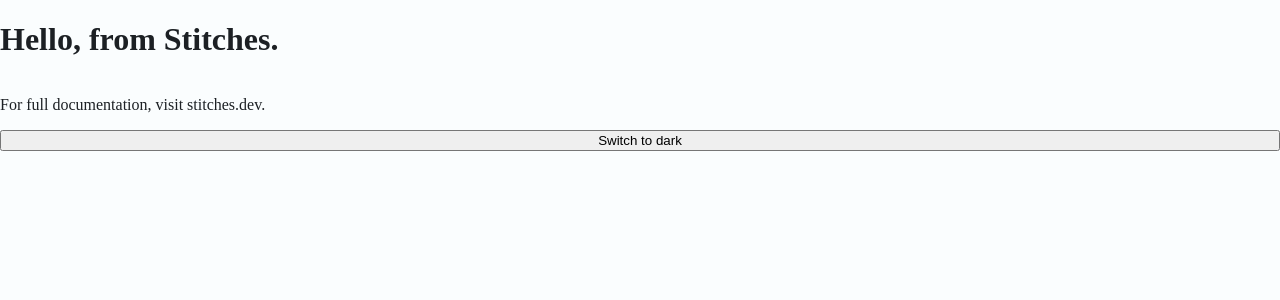
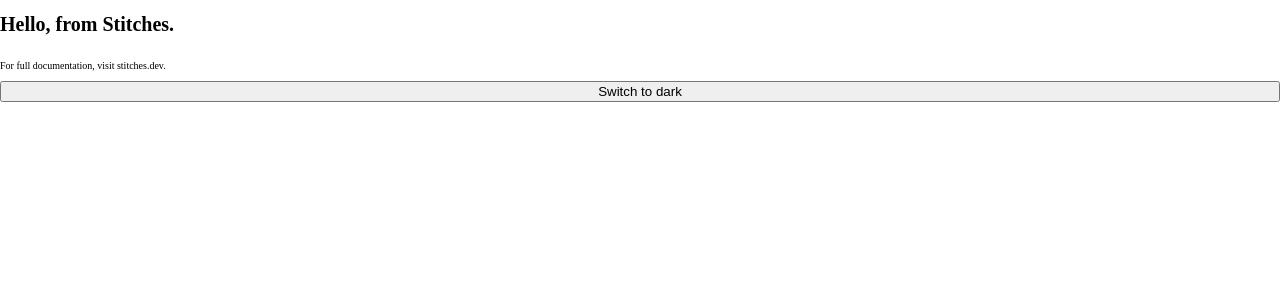
Before and after one commit to leonshenprojects/leon-portfolio, a Next.js app: page / in a window 1280 px wide. Shown: the top 300 px of the page. Built offline with nearby package versions, Linux system fonts and the light colour scheme.

Commit message:
chore: Sets up design system

```diff
--- a/stitches.config.ts
+++ b/stitches.config.ts
@@ -1,29 +1,393 @@
-import { cyan, cyanDark, slate, slateDark } from '@radix-ui/colors';
 import { createStitches } from '@stitches/react';
+import {
+	gray,
+	mauve,
+	slate,
+	sage,
+	olive,
+	sand,
+	tomato,
+	red,
+	crimson,
+	pink,
+	plum,
+	purple,
+	violet,
+	indigo,
+	blue,
+	sky,
+	mint,
+	cyan,
+	teal,
+	green,
+	grass,
+	lime,
+	yellow,
+	amber,
+	orange,
+	brown,
+	bronze,
+	gold,
+	grayA,
+	mauveA,
+	slateA,
+	sageA,
+	oliveA,
+	sandA,
+	tomatoA,
+	redA,
+	crimsonA,
+	pinkA,
+	plumA,
+	purpleA,
+	violetA,
+	indigoA,
+	blueA,
+	skyA,
+	mintA,
+	cyanA,
+	tealA,
+	greenA,
+	grassA,
+	limeA,
+	yellowA,
+	amberA,
+	orangeA,
+	brownA,
+	bronzeA,
+	goldA,
+	whiteA,
+	blackA,
+	grayDark,
+	mauveDark,
+	slateDark,
+	sageDark,
+	oliveDark,
+	sandDark,
+	tomatoDark,
+	redDark,
+	crimsonDark,
+	pinkDark,
+	plumDark,
+	purpleDark,
+	violetDark,
+	indigoDark,
+	blueDark,
+	skyDark,
+	mintDark,
+	cyanDark,
+	tealDark,
+	greenDark,
+	grassDark,
+	limeDark,
+	yellowDark,
+	amberDark,
+	orangeDark,
+	brownDark,
+	bronzeDark,
+	goldDark,
+	grayDarkA,
+	mauveDarkA,
+	slateDarkA,
+	sageDarkA,
+	oliveDarkA,
+	sandDarkA,
+	tomatoDarkA,
+	redDarkA,
+	crimsonDarkA,
+	pinkDarkA,
+	plumDarkA,
+	purpleDarkA,
+	violetDarkA,
+	indigoDarkA,
+	blueDarkA,
+	skyDarkA,
+	mintDarkA,
+	cyanDarkA,
+	tealDarkA,
+	greenDarkA,
+	grassDarkA,
+	limeDarkA,
+	yellowDarkA,
+	amberDarkA,
+	orangeDarkA,
+	brownDarkA,
+	bronzeDarkA,
+	goldDarkA,
+} from '@radix-ui/colors';
+import type * as Stitches from '@stitches/react';
+export type { VariantProps } from '@stitches/react';
 
-export const { styled, createTheme, getCssText, globalCss } = createStitches({
+export const {
+	styled,
+	css,
+	theme,
+	createTheme,
+	getCssText,
+	globalCss,
+	keyframes,
+	config,
+	reset,
+} = createStitches({
 	theme: {
 		colors: {
+			...gray,
+			...mauve,
+			...slate,
+			...sage,
+			...olive,
+			...sand,
+			...tomato,
+			...red,
+			...crimson,
+			...pink,
+			...plum,
+			...purple,
+			...violet,
+			...indigo,
+			...blue,
+			...sky,
+			...mint,
 			...cyan,
-			...slate,
-			background: '$cyan1',
-			text: '$slate12',
+			...teal,
+			...green,
+			...grass,
+			...lime,
+			...yellow,
+			...amber,
+			...orange,
+			...brown,
+			...bronze,
+			...gold,
+
+			...grayA,
+			...mauveA,
+			...slateA,
+			...sageA,
+			...oliveA,
+			...sandA,
+			...tomatoA,
+			...redA,
+			...crimsonA,
+			...pinkA,
+			...plumA,
+			...purpleA,
+			...violetA,
+			...indigoA,
+			...blueA,
+			...skyA,
+			...mintA,
+			...cyanA,
+			...tealA,
+			...greenA,
+			...grassA,
+			...limeA,
+			...yellowA,
+			...amberA,
+			...orangeA,
+			...brownA,
+			...bronzeA,
+			...goldA,
+
+			...whiteA,
+			...blackA,
+
+			// Semantic colors
+			hiContrast: '$slate12',
+			// loContrast: '$slate1',
+			loContrast: 'white',
+			canvas: 'hsl(0 0% 93%)',
+			panel: 'white',
+			transparentPanel: 'hsl(0 0% 0% / 97%)',
+			shadowLight: 'hsl(206 22% 7% / 35%)',
+			shadowDark: 'hsl(206 22% 7% / 20%)',
+		},
+		fonts: {
+			untitled: 'Untitled Sans, -apple-system, system-ui, sans-serif',
+			mono: 'Söhne Mono, menlo, monospace',
+		},
+		space: {
+			1: '0.5rem',
+			2: '1rem',
+			3: '1.5rem',
+			4: '2rem',
+			5: '2.5rem',
+			6: '3.5rem',
+		},
+		sizes: {
+			1: '0.5rem',
+			2: '1rem',
+			3: '1.5rem',
+			4: '2rem',
+			5: '2.5rem',
+			6: '3.5rem',
+		},
+		fontSizes: {
+			1: '1.2rem',
+			3: '1.4rem',
+			4: '1.5rem',
+			6: '2rem',
+			7: '2.5rem',
+			8: '3rem',
+		},
+		radii: {
+			1: '0.4rem',
+			2: '0.6rem',
+			3: '0.8rem',
+			4: '1.2rem',
+			round: '50%',
+			pill: '9999px',
+		},
+		zIndices: {
+			1: '100',
+			2: '200',
+			3: '300',
+			4: '400',
+			max: '999',
 		},
 	},
-});
+	media: {
+		bp1: '(min-width: 481px)',
+		bp2: '(min-width: 769px)',
+		bp3: '(min-width: 1025px)',
+		motion: '(prefers-reduced-motion)',
+		hover: '(any-hover: hover)',
+		dark: '(prefers-color-scheme: dark)',
+		light: '(prefers-color-scheme: light)',
+	},
+	utils: {
+		us: (value: Stitches.PropertyValue<'userSelect'>) => ({
+			WebkitUserSelect: value,
+			userSelect: value,
+		}),
 
-export const darkTheme = createTheme({
-	colors: {
-		...cyanDark,
-		...slateDark,
-		background: '$cyan1',
-		text: '$slate12',
+		userSelect: (value: Stitches.PropertyValue<'userSelect'>) => ({
+			WebkitUserSelect: value,
+			userSelect: value,
+		}),
+
+		appearance: (value: Stitches.PropertyValue<'appearance'>) => ({
+			WebkitAppearance: value,
+			appearance: value,
+		}),
+		backgroundClip: (value: Stitches.PropertyValue<'backgroundClip'>) => ({
+			WebkitBackgroundClip: value,
+			backgroundClip: value,
+		}),
 	},
 });
 
 export const globalStyles = globalCss({
-	'html, body, #__next': {
+	'*': {
+		boxSizing: 'border-box',
+	},
+	html: {
+		overflowX: 'hidden',
+		'-webkit-font-smoothing': 'antialiased',
+		textRendering: 'optimizeLegibility',
+		fontSize: '62.5%',
+	},
+	body: {
 		margin: 0,
-		height: '100%',
+		// fontFamily: '$meta',
+	},
+	// "@font-face": [
+	//   {
+	//     fontFamily: "Postoni",
+	//     fontWeight: 700,
+	//     fontDisplay: "fallback",
+	//     src: "url(https://www.washingtonpost.com/wp-stat/assets/fonts/PostoniWide-Bold.woff2)",
+	//   },
+	//   {
+	//     fontFamily: "Postoni",
+	//     fontWeight: 300,
+	//     fontDisplay: "fallback",
+	//     src: "url(https://www.washingtonpost.com/wp-stat/assets/fonts/PostoniWide-Regular.woff2)",
+	//   },
+	//   {
+	//     fontFamily: "Franklin",
+	//     fontWeight: 700,
+	//     fontDisplay: "fallback",
+	//     src: "url(https://www.washingtonpost.com/wp-stat/assets/fonts/ITC_Franklin-Bold.woff2)",
+	//   },
+	//   {
+	//     fontFamily: "Franklin",
+	//     fontWeight: 300,
+	//     fontDisplay: "fallback",
+	//     src: "url(https://www.washingtonpost.com/wp-stat/assets/fonts/ITC_Franklin-Light.woff2)",
+	//   },
+	// ],
+});
+
+export type CSS = Stitches.CSS<typeof config>;
+
+export const darkTheme = createTheme('dark-theme', {
+	colors: {
+		...grayDark,
+		...mauveDark,
+		...slateDark,
+		...sageDark,
+		...oliveDark,
+		...sandDark,
+		...tomatoDark,
+		...redDark,
+		...crimsonDark,
+		...pinkDark,
+		...plumDark,
+		...purpleDark,
+		...violetDark,
+		...indigoDark,
+		...blueDark,
+		...skyDark,
+		...mintDark,
+		...cyanDark,
+		...tealDark,
+		...greenDark,
+		...grassDark,
+		...limeDark,
+		...yellowDark,
+		...amberDark,
+		...orangeDark,
+		...brownDark,
+		...bronzeDark,
+		...goldDark,
+
+		...grayDarkA,
+		...mauveDarkA,
+		...slateDarkA,
+		...sageDarkA,
+		...oliveDarkA,
+		...sandDarkA,
+		...tomatoDarkA,
+		...redDarkA,
+		...crimsonDarkA,
+		...pinkDarkA,
+		...plumDarkA,
+		...purpleDarkA,
+		...violetDarkA,
+		...indigoDarkA,
+		...blueDarkA,
+		...skyDarkA,
+		...mintDarkA,
+		...cyanDarkA,
+		...tealDarkA,
+		...greenDarkA,
+		...grassDarkA,
+		...limeDarkA,
+		...yellowDarkA,
+		...amberDarkA,
+		...orangeDarkA,
+		...brownDarkA,
+		...bronzeDarkA,
+		...goldDarkA,
+
+		// Semantic colors
+		hiContrast: '$slate12',
+		loContrast: '$slate1',
+		canvas: 'hsl(0 0% 15%)',
+		panel: '$slate3',
+		transparentPanel: 'hsl(0 100% 100% / 97%)',
+		shadowLight: 'hsl(206 22% 7% / 35%)',
+		shadowDark: 'hsl(206 22% 7% / 20%)',
 	},
 });
```
Also changed, not shown: 1 other file (tests, documents, lock files or other folders).
